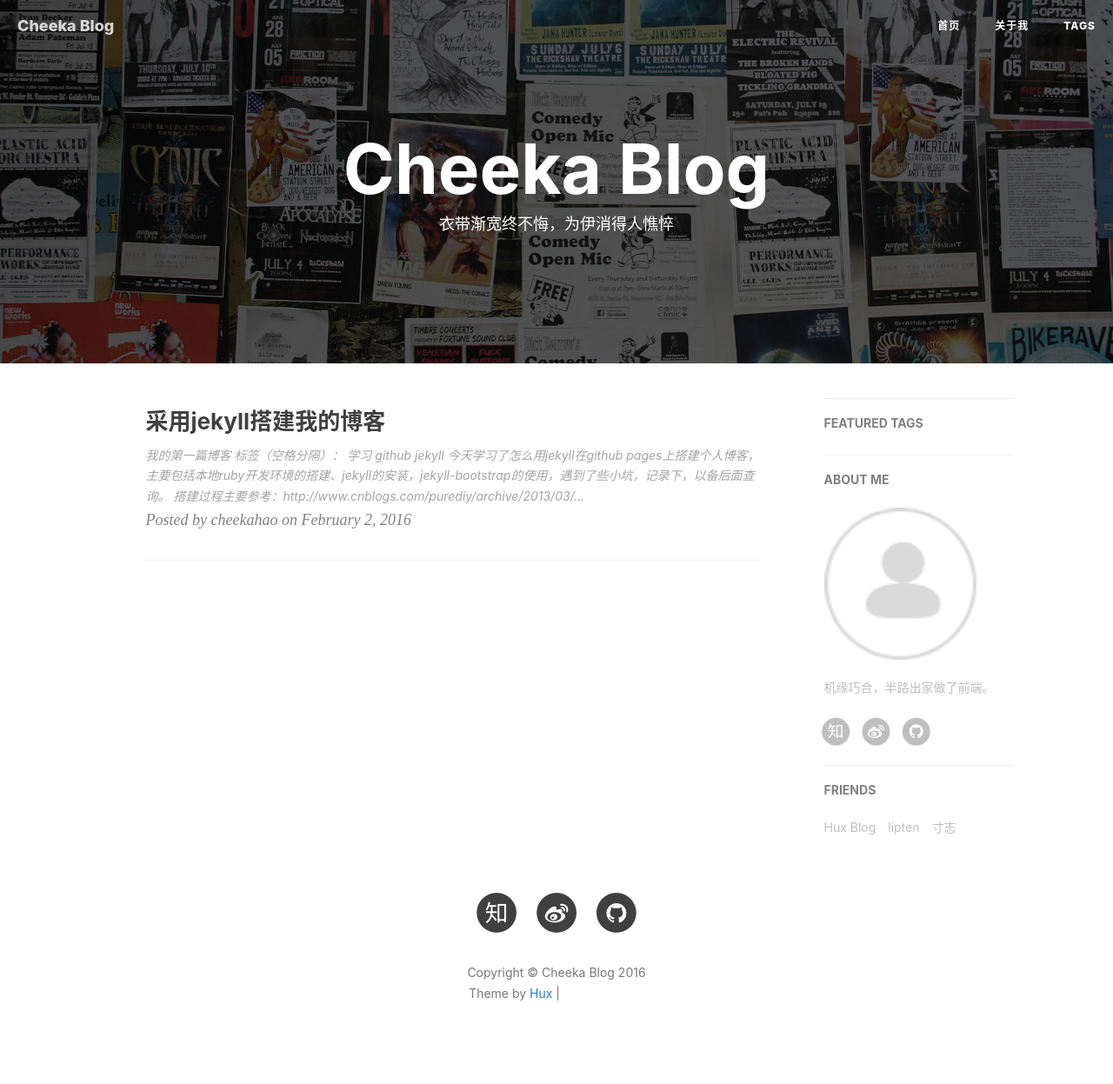
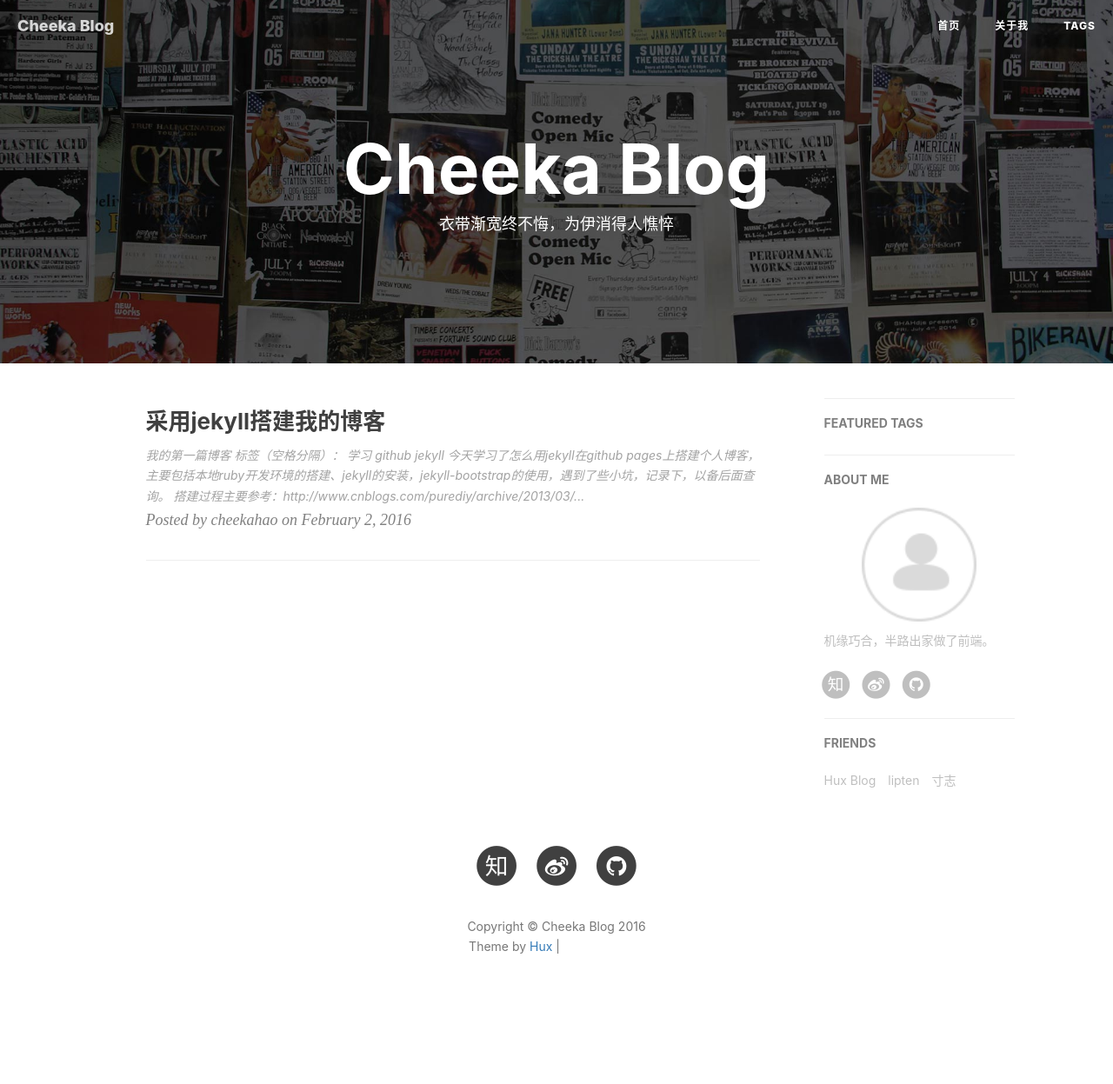
Before and after one commit to cheekahao/cheekahao.github.com, a Jekyll site: the page built from index.html, in a window 1280 px wide. Shown: the whole page at 87% size. Built offline with Jekyll 4.4.1, drawn with Linux system fonts in a browser that asks for light colours; nearby versions of some CDN libraries; the list of posts is cut into pages by our own code; comment, search, counter and statistics services are not loaded; after the commit the page ends 1193 px from its top, so only the background shows below that; grey boxes are pictures that could not be loaded.

Commit message:
完善首页关于我的样式

```diff
--- a/css/hux-blog.css
+++ b/css/hux-blog.css
@@ -36,12 +36,14 @@
   border-color: #0085a1;
 }
 .sidebar-container .short-about img {
-  width: 80%;
+  width: 60%;
   display: block;
   border-radius: 5px;
   margin-bottom: 20px;
+  margin: 0 auto;
 }
 .sidebar-container .short-about p {
+  padding-top: 10px;
   margin-top: 0px;
   margin-bottom: 20px;
 }
--- a/less/sidebar.less
+++ b/less/sidebar.less
@@ -49,6 +49,7 @@
             margin:0 auto;
         }
         p{
+            padding-top: 10px;
             margin-top: 0px;
             margin-bottom: 20px;
         }
--- a/package.json
+++ b/package.json
@@ -1,5 +1,5 @@
 {
-    "name": "cheeka-blog",
+    "name": "hux-blog",
     "title": "Cheeka Blog",
     "version": "1.0.0",
     "homepage": "http://cheekahao.github.io",
```
Also changed, not shown: css/hux-blog.min.css, 1 other file.
